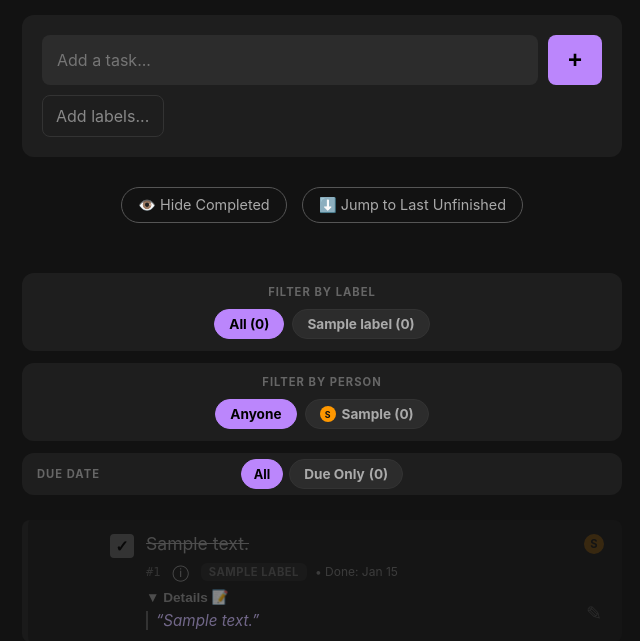
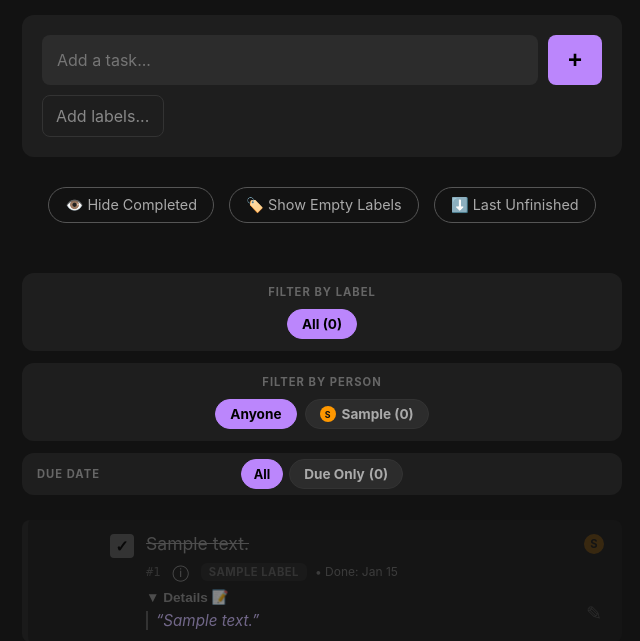
Before and after one commit to dafioram/SimpleTaskList, a Flask app: page / in a window 1280 px wide. Shown: the top 641 px of the page, without its empty margins (318-958 px from the left). Run offline with Flask 3, Linux system fonts and the light colour scheme; tables that the repository leaves empty hold one stand-in row (values such as "Sample post").

Commit message:
Button to hide empty labels

```diff
--- a/templates/index.html
+++ b/templates/index.html
@@ -332,9 +341,11 @@
             // --- 2. Hide/Unhide & Jump Logic ---
             const toggleBtn = document.getElementById('toggle-completed-btn');
             const jumpBtn = document.getElementById('jump-bottom-btn');
+            const toggleEmptyBtn = document.getElementById('toggle-empty-labels-btn'); // New button reference
+
             // We can reuse the 'el' variable since it's the exact same #task-list element
-
             let isHidden = false;
+            let isEmptyHidden = true; // New state for empty labels
 
             if (toggleBtn && jumpBtn && el) {
                 // Toggle visibility
@@ -369,6 +380,22 @@
                     }
                 });
             }
+
+            // --- 3. Toggle Empty Labels Logic ---
+            // Kept in a separate 'if' block just in case this button isn't rendered on a page,
+            // it won't break your jump and completed toggles!
+            if (toggleEmptyBtn) {
+                toggleEmptyBtn.addEventListener('click', function() {
+                    isEmptyHidden = !isEmptyHidden;
+                    if (isEmptyHidden) {
+                        document.body.classList.remove('show-empty-labels');
+                        toggleEmptyBtn.innerHTML = '🏷️ Show Empty Labels';
+                    } else {
+                        document.body.classList.add('show-empty-labels');
+                        toggleEmptyBtn.innerHTML = '🏷️ Hide Empty Labels';
+                    }
+                });
+            }
         });
     </script>
 </head>
@@ -391,7 +418,8 @@
 
 	<div class="action-buttons-container">
         <button id="toggle-completed-btn" class="action-btn">👁️ Hide Completed</button>
-        <button id="jump-bottom-btn" class="action-btn">⬇️ Jump to Last Unfinished</button>
+        <button id="toggle-empty-labels-btn" class="action-btn">🏷️ Show Empty Labels</button>
+        <button id="jump-bottom-btn" class="action-btn">⬇️ Last Unfinished</button>
     </div>
 
 	<div style="display: flex; flex-direction: column; gap: 12px; margin-bottom: 25px;">
@@ -402,7 +430,8 @@
             <div class="filter-bar" style="margin-bottom: 0;">
                 <a href="/?{% if active_assignee %}assignee={{ active_assignee }}{% endif %}{% if active_due %}&due_only={{ active_due }}{% endif %}" class="filter-pill {{ 'active' if not active_filter }}">All ({{ total_active }})</a>
 				{% for lbl, count in all_labels %}
-                <a href="/?label={{ lbl }}{% if active_assignee %}&assignee={{ active_assignee }}{% endif %}{% if active_due %}&due_only={{ active_due }}{% endif %}" class="filter-pill {{ 'active' if active_filter == lbl }}">
+                <a href="/?label={{ lbl }}{% if active_assignee %}&assignee={{ active_assignee }}{% endif %}{% if active_due %}&due_only={{ active_due }}{% endif %}"
+                   class="filter-pill {{ 'active' if active_filter == lbl }} {{ 'empty-label' if count == 0 and active_filter != lbl else '' }}">
                     {{ lbl }} ({{ count }})
                 </a>
                 {% endfor %}
```
Also changed, not shown: other parts of templates/index.html (+28 -19 lines). Lines whose indentation alone changed are shown as unchanged.
